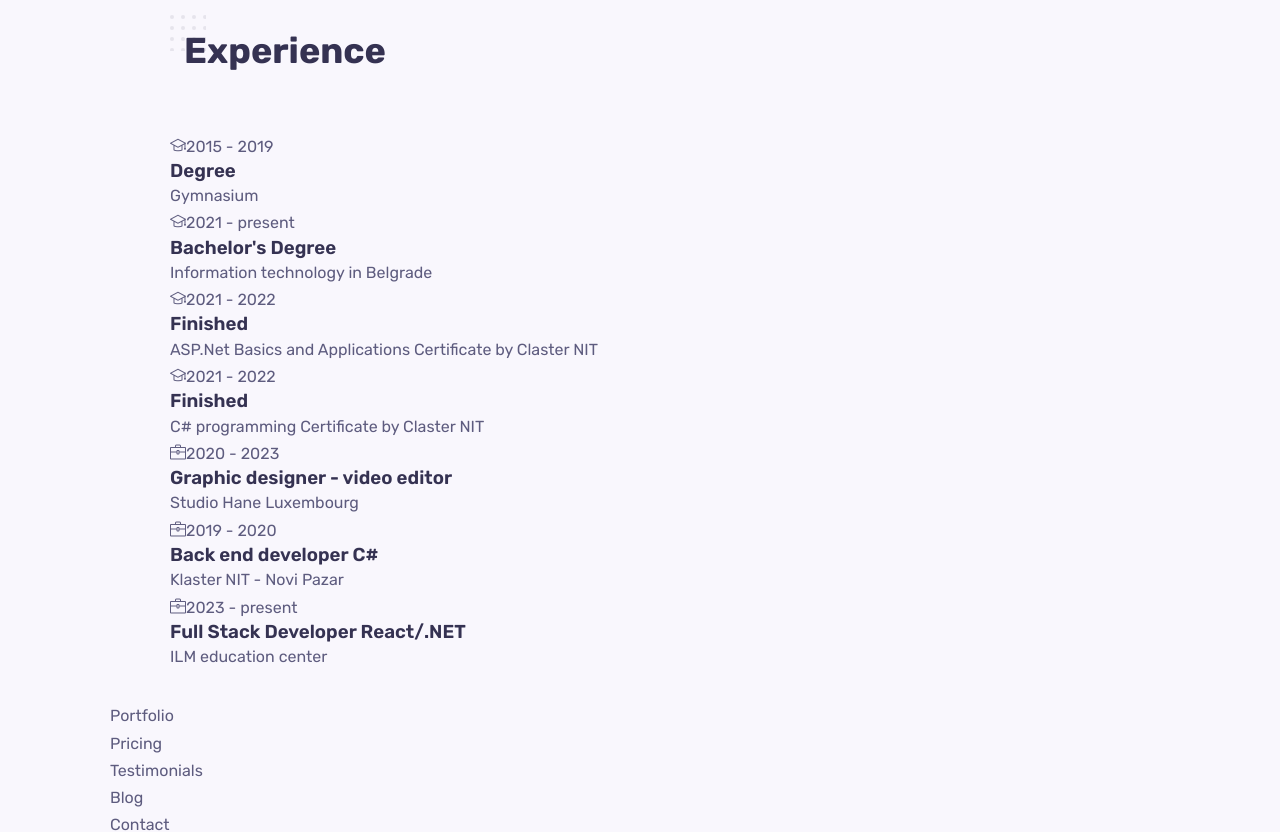
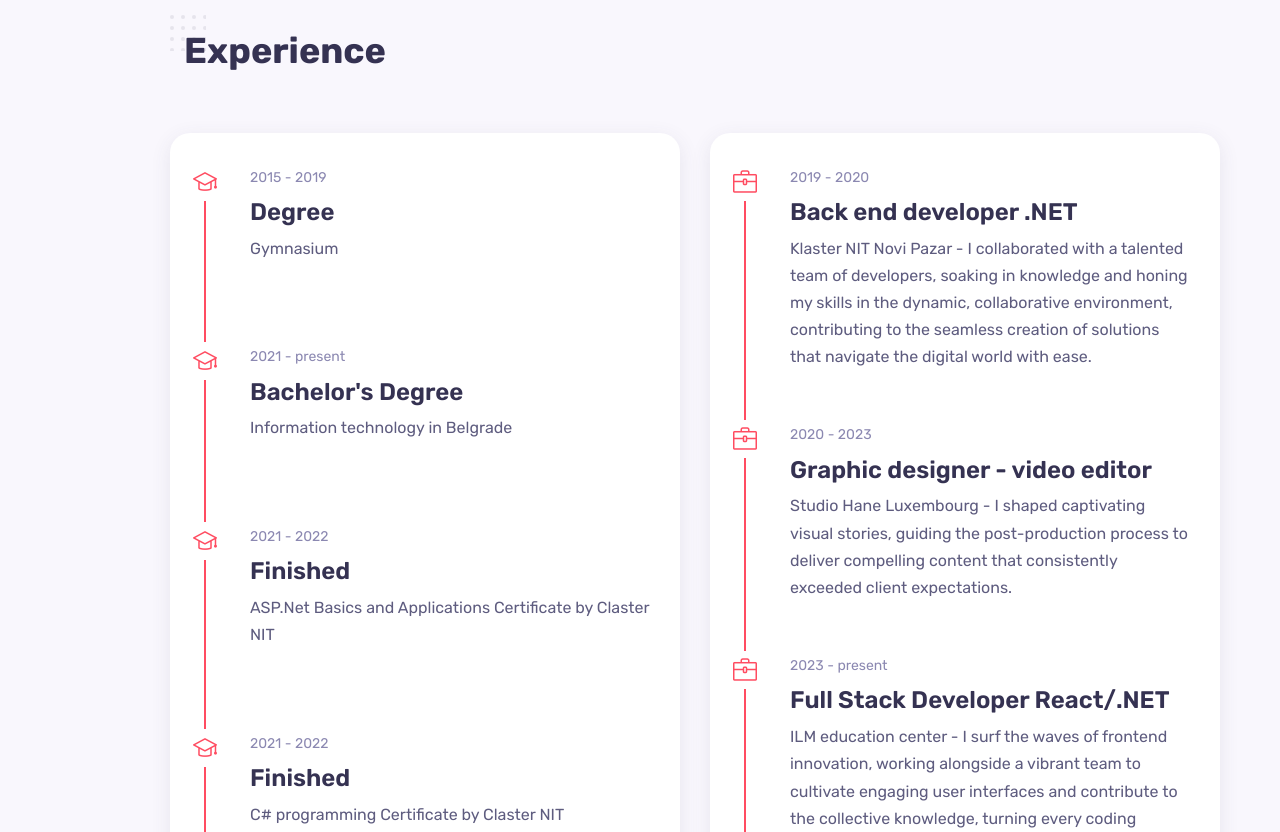
Before and after one commit to IrfanCatovic/my_portfolio, a React (Create React App) app: page / in a window 1280 px wide. Shown: the part 2440-3272 px from the top of the page. Built offline with nearby package versions, Linux system fonts and the light colour scheme.

Commit message:
Resume and exp done

```diff
--- a/src/components/resume/Data.jsx
+++ b/src/components/resume/Data.jsx
@@ -32,28 +32,29 @@ const Data = [
     desc: "C# programming Certificate by Claster NIT",
   },
   {
+    id: 5,
+    category: "experience",
+    icon: "icon-briefcase",
+    year: "2019 - 2020 ",
+    title: "Back end developer .NET ",
+    desc: "Klaster NIT Novi Pazar -  I collaborated with a talented team of developers, soaking in knowledge and honing my skills in the dynamic, collaborative environment, contributing to the seamless creation of solutions that navigate the digital world with ease. ",
+  },
+  {
     id: 4,
     category: "experience",
     icon: "icon-briefcase",
     year: "2020 - 2023",
     title: "Graphic designer - video editor",
-    desc: "Studio Hane Luxembourg",
+    desc: "Studio Hane Luxembourg - I shaped captivating visual stories, guiding the post-production process to deliver compelling content that consistently exceeded client expectations.",
   },
-  {
-    id: 5,
-    category: "experience",
-    icon: "icon-briefcase",
-    year: "2019 - 2020 ",
-    title: "Back end developer C#",
-    desc: "Klaster NIT - Novi Pazar ",
-  },
+
   {
     id: 6,
     category: "experience",
     icon: "icon-briefcase",
     year: "2023 - present",
     title: "Full Stack Developer React/.NET ",
-    desc: "ILM education center",
+    desc: "ILM education center - I surf the waves of frontend innovation, working alongside a vibrant team to cultivate engaging user interfaces and contribute to the collective knowledge, turning every coding challenge into an opportunity for growth.",
   },
 ];
 
--- a/src/components/resume/resume.css
+++ b/src/components/resume/resume.css
@@ -0,0 +1,53 @@
+.resume_container {
+  grid-template-columns: repeat(2, 1fr);
+  column-gap: 1.875rem;
+}
+
+.timeline {
+  background-color: var(--container-color);
+  padding: 1.875rem;
+  border-radius: var(--border-radius);
+  position: relative;
+  box-shadow: var(--shadow);
+}
+
+.timeline_item {
+  position: relative;
+  padding-left: 3.125rem;
+  padding-bottom: 3.125rem;
+}
+
+.timeline_item:last-child {
+  padding-bottom: 0;
+}
+
+.timeline_item::before {
+  content: "";
+  width: 1.5px;
+  height: 100%;
+  background-color: var(--first-color);
+  position: absolute;
+  left: 0.25rem;
+  top: 0;
+}
+
+.timeline .icon-briefcase,
+.timeline .icon-graduation {
+  position: absolute;
+  left: -0.4375rem;
+  top: 0;
+  font-size: var(--h2-font-size);
+  color: var(--first-color);
+  background-color: var(--container-color);
+  padding: 0.4375rem 0;
+}
+
+.timeline_date {
+  color: #8b88b1;
+  font-size: var(--small-font-size);
+}
+
+.timeline_title {
+  font-size: var(--h2-font-size);
+  margin: 0.5rem 0;
+}
```
